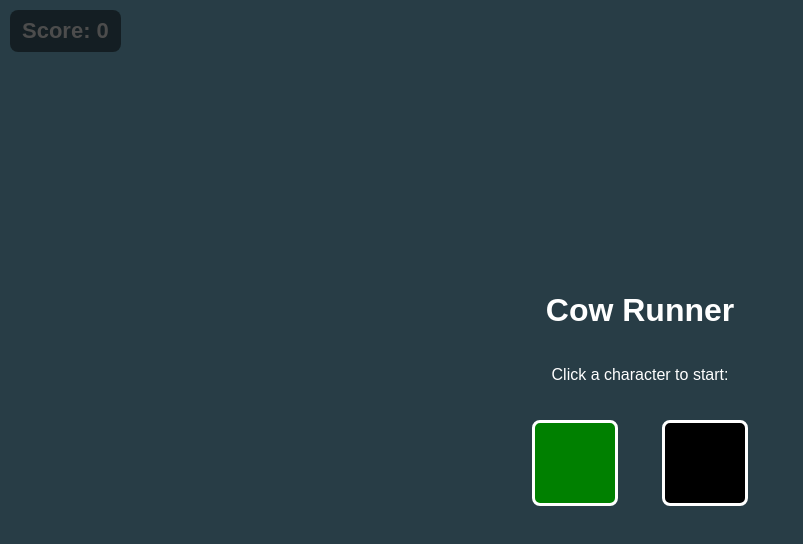
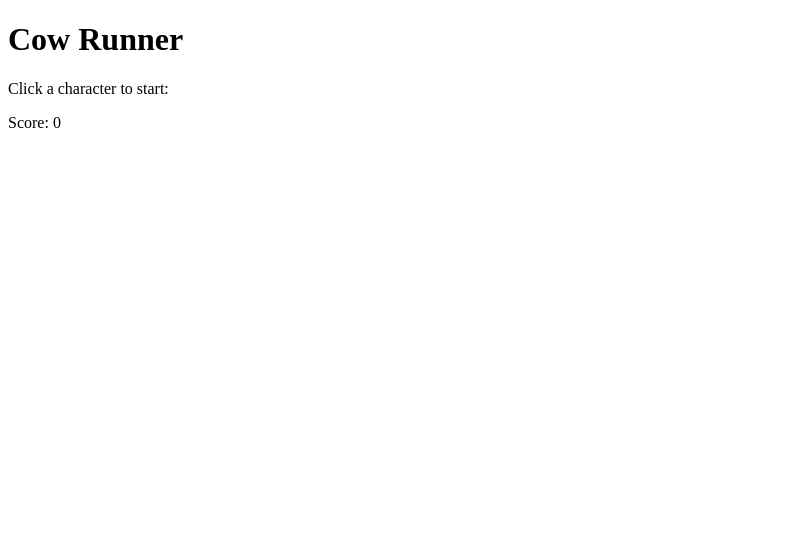
Before and after one commit to Sworntech-dev/Lamumu-Milk-Run, a plain HTML site: page index.html in a window 1280 px wide. Shown: the whole page, without its empty margins (0-803 px from the left). Drawn offline with nearby package versions, Linux system fonts and the light colour scheme.

Commit message:
Update index.html

```diff
--- a/index.html
+++ b/index.html
@@ -4,54 +4,10 @@
   <meta charset="UTF-8" />
   <title>Cow Runner - Click Character</title>
   <style>
-    body {
-      margin: 0;
-      overflow: hidden;
-      font-family: Arial, sans-serif;
-      background: #87ceeb;
-    }
-
-    #overlay {
-      position: absolute;
-      top: 0;
-      left: 0;
-      right: 0;
-      bottom: 0;
-      background: rgba(0,0,0,0.7);
-      color: white;
-      display: flex;
-      flex-direction: column;
-      justify-content: center;
-      align-items: center;
-      z-index: 10;
-    }
-
-    .charBox {
-      width: 80px;
-      height: 80px;
-      margin: 20px;
-      display: inline-block;
-      cursor: pointer;
-      border: 3px solid white;
-      border-radius: 8px;
-    }
-
-    #scoreBoard {
-      position: absolute;
-      top: 10px;
-      left: 10px;
-      font-size: 22px;
-      font-weight: bold;
-      background: rgba(0,0,0,0.5);
-      padding: 8px 12px;
-      border-radius: 8px;
-      color: #fff;
-      z-index: 5;
-    }
+    /* ... (style kodları aynı) ... */
   </style>
 </head>
 <body>
-  <!-- Menü ekranı -->
   <div id="overlay">
     <h1>Cow Runner</h1>
     <p>Click a character to start:</p>
@@ -61,10 +17,9 @@
     </div>
   </div>
 
-  <!-- Skor göstergesi -->
   <div id="scoreBoard">Score: 0</div>
 
-  <!-- JS -->
+  <script src="https://cdnjs.cloudflare.com/ajax/libs/three.js/r128/three.min.js"></script>
   <script src="game.js"></script>
 </body>
 </html>
```
